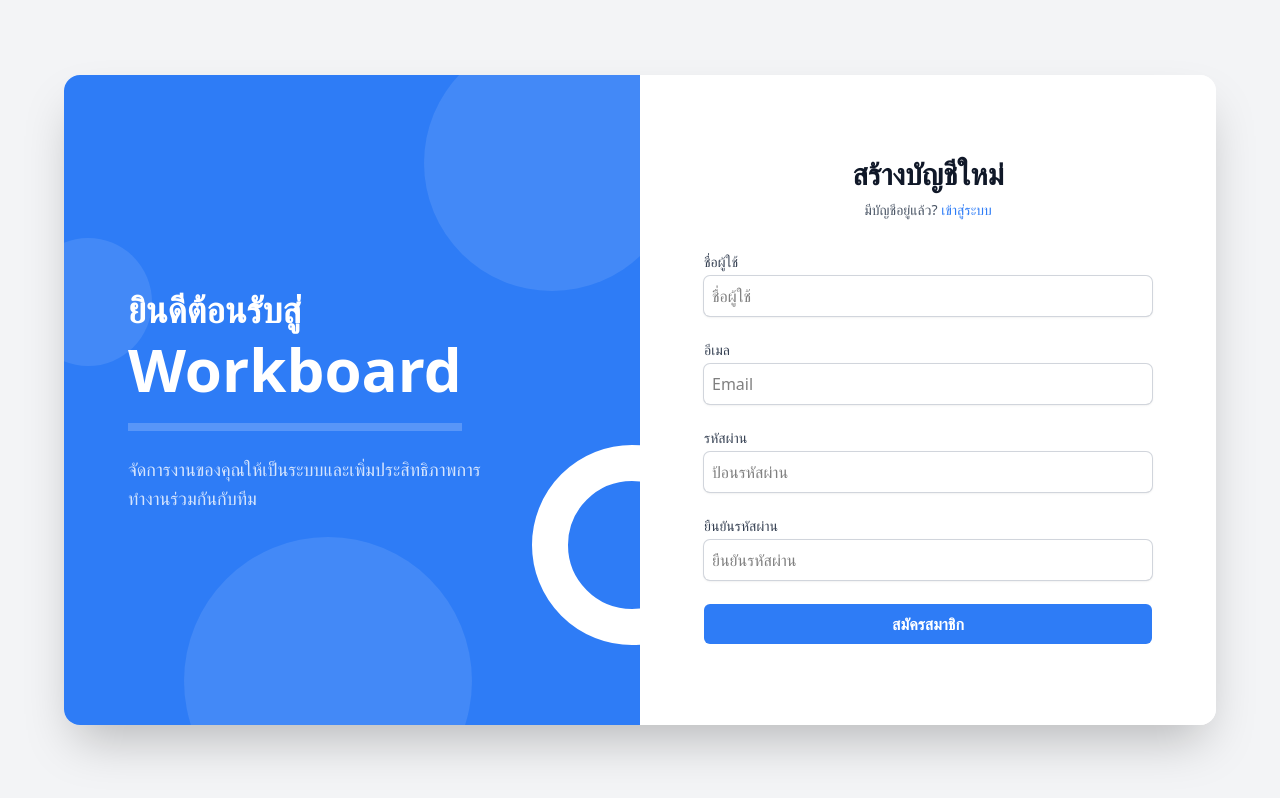
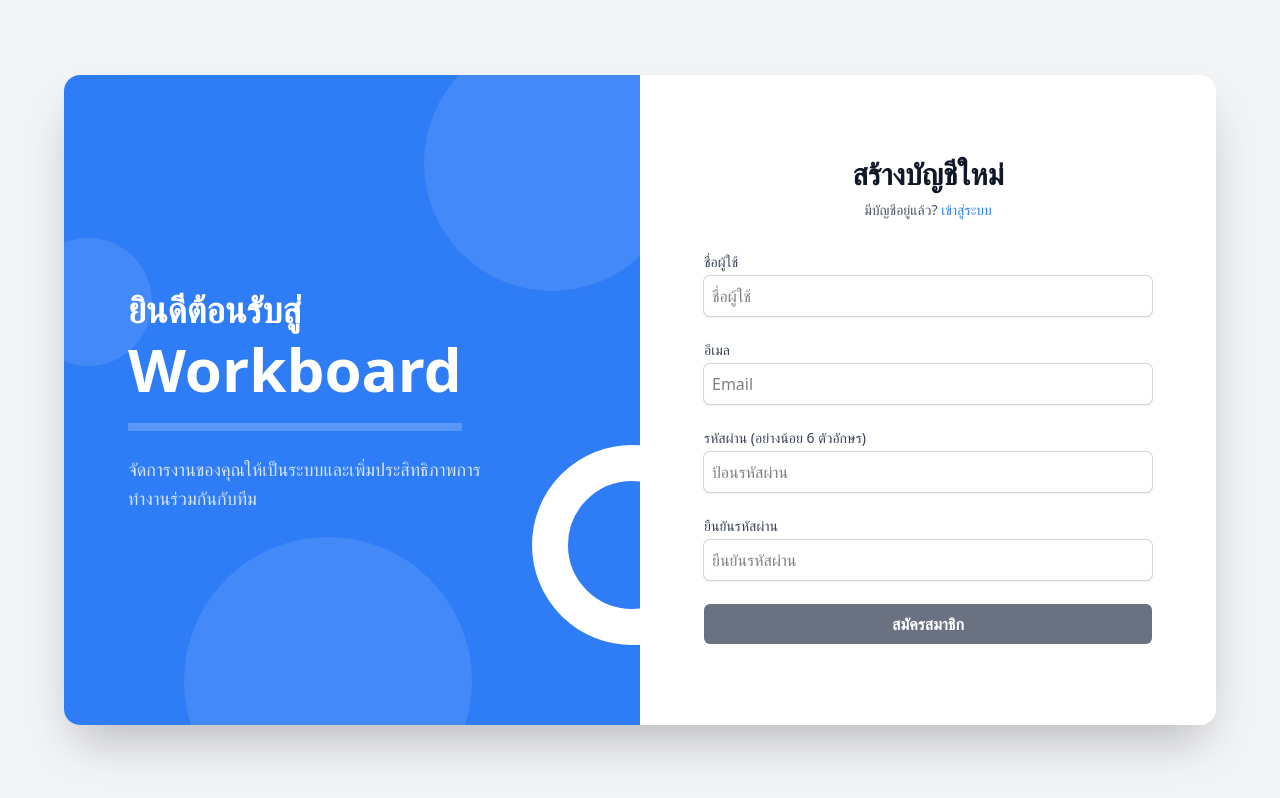
Before and after one commit to Sasit-Nine/workboard-frontend, a React (Vite) app: page /signup in a window 1280 px wide. Built offline with nearby package versions, Linux system fonts and the light colour scheme.

Commit message:
Sign Up API

```diff
--- a/package.json
+++ b/package.json
@@ -16,6 +16,7 @@
     "react": "^19.2.0",
     "react-dom": "^19.2.0",
     "react-router-dom": "^7.13.0",
+    "sweetalert2": "^11.26.18",
     "tailwindcss": "^4.1.18"
   },
   "devDependencies": {
--- a/src/pages/SignupPage.tsx
+++ b/src/pages/SignupPage.tsx
@@ -1,5 +1,7 @@
 import { useEffect, useState } from "react";
 import { Link, useNavigate } from "react-router-dom";
+import { apiService } from "../api/api";
+import Swal from "sweetalert2";
 
 export default function Register() {
   const navigate = useNavigate();
@@ -14,6 +16,7 @@ export default function Register() {
   const [confirmpassword, setConfirmpassword] = useState("");
   const [passwordError, setPasswordError] = useState(false);
   const [email, setEmail] = useState("");
+  const [canSubmit, setCanSubmit] = useState(true);
 
   const [error, setError] = useState("");
   const [isLoading, setIsLoading] = useState(false);
@@ -23,10 +26,25 @@ export default function Register() {
     setPasswordError(e.target.value !== password);
   };
 
-  const handleSubmit = async (e: any) => {
-    e.preventDefault();
+  useEffect(() => {
+    setCanSubmit(
+      username.length > 0 &&
+        email.length > 0 &&
+        password.length > 0 &&
+        confirmpassword.length > 0 &&
+        !passwordError && !isLoading
+    );
+  },[canSubmit, passwordError, username, email, password, confirmpassword, isLoading]);
+
+  useEffect(()=> {
+    console.log('isLoading changed:', isLoading);
+  },[isLoading])
+
+  const handleSubmit = async () => {
+    console.log('Submitting form with:', { username, email, password, confirmpassword });
     setIsLoading(true);
 
+    console.log('Validating form inputs...');
     if (password !== confirmpassword) {
       setError("รหัสผ่านและการยืนยันรหัสผ่านไม่ตรงกัน");
       setIsLoading(false);
@@ -39,17 +57,35 @@ export default function Register() {
       return;
     }
 
-    console.log("กำลังดำเนินการสมัครสมาชิกสำหรับ:", {
-      username,
-      email,
-      password,
-    });
+    console.log('Calling signup API...');
+    try {
+      const response = await apiService.signup({
+        displayName: username,
+        email,
+        password,
+      });
 
-    setTimeout(() => {
-      alert("สมัครสมาชิกสำเร็จ!");
+      console.log('Signup response:', response);
+
+      if (response.message === "User registered successfully") {
+        Swal.fire({
+          icon: "success",
+          title: "สมัครสมาชิกสำเร็จ",
+          text: "คุณได้สมัครสมาชิกเรียบร้อยแล้ว",
+        });
+        setIsLoading(false);
+        navigate("/login");
+      }
+    } catch {
+      Swal.fire({
+        icon: "error",
+        title: "เกิดข้อผิดพลาด",
+        text: "ไม่สามารถสมัครสมาชิกได้ กรุณาลองใหม่อีกครั้ง",
+      })
+      return;
+    } finally {
       setIsLoading(false);
-      navigate("/login");
-    }, 1500);
+    }
   };
 
   return (
@@ -88,7 +124,7 @@ export default function Register() {
                 เข้าสู่ระบบ
               </Link>
             </p>
-            <form onSubmit={handleSubmit} className="space-y-6">
+            <div className="space-y-6">
               {/* Username */}
               <div>
                 <label className="block text-sm font-medium text-gray-700">
@@ -126,7 +162,7 @@ export default function Register() {
               {/* Password */}
               <div>
                 <label className="block text-sm font-medium text-gray-700">
-                  รหัสผ่าน
+                  รหัสผ่าน (อย่างน้อย 6 ตัวอักษร)
                 </label>
                 <input
                   name="password"
@@ -156,20 +192,30 @@ export default function Register() {
                   className="mt-1 block w-full rounded-md border-gray-300 shadow-sm ring-1 ring-gray-300 p-2 focus:ring-2 focus:ring-[#2E7CF6] outline-none"
                 />
                 {passwordError && (
-                  <p className="mb-5 mt-2 text-red-700 text-sm font-bold">รหัสผ่านไม่ตรงกัน</p>
+                  <p className="mb-5 mt-2 text-red-700 text-sm font-bold">
+                    รหัสผ่านไม่ตรงกัน
+                  </p>
+                )}
+                {error && error.length > 0 && (
+                  <p className="mb-5 mt-2 text-red-700 text-sm font-bold">
+                    {error}
+                  </p>
                 )}
               </div>
 
               <button
-                type="submit"
-                disabled={isLoading}
+                onClick={() => {
+                  console.log("Submitting form...");
+                  handleSubmit();
+                }}
+                disabled={canSubmit ? false : true}
                 className={`w-full py-2 px-4 rounded-md text-white font-semibold cursor-pointer transition-all ${
-                  isLoading ? "bg-gray-400" : "bg-[#2E7CF6] hover:bg-[#0747A6]"
+                  !canSubmit ? "bg-gray-500" : "bg-[#2E7CF6] hover:bg-[#0747A6]"
                 }`}
               >
                 {isLoading ? "กำลังดำเนินการ..." : "สมัครสมาชิก"}
               </button>
-            </form>
+            </div>
           </div>
         </div>
       </div>
```
Also changed, not shown: 1 other file (tests, documents, lock files or other folders).
